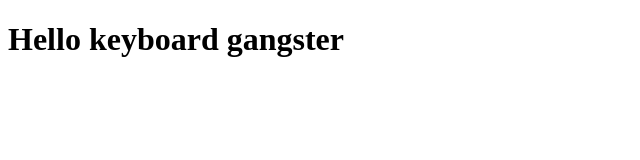
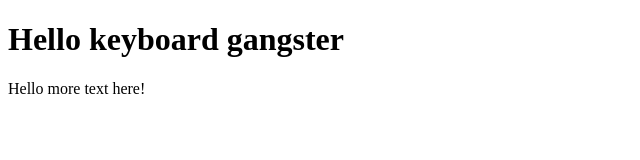
Before and after one commit to Fattylee/tracker, a plain HTML site: page index.html in a window 1280 px wide. Shown: the whole page, without its empty margins (0-640 px from the left). Drawn offline with Linux system fonts and the light colour scheme.

Commit message:
add paragraph to index

```diff
--- a/index.html
+++ b/index.html
@@ -8,5 +8,6 @@
 </head>
 <body>
     <h1>Hello keyboard gangster</h1>
+    <p>Hello more text here!</p>
 </body>
 </html>
```
